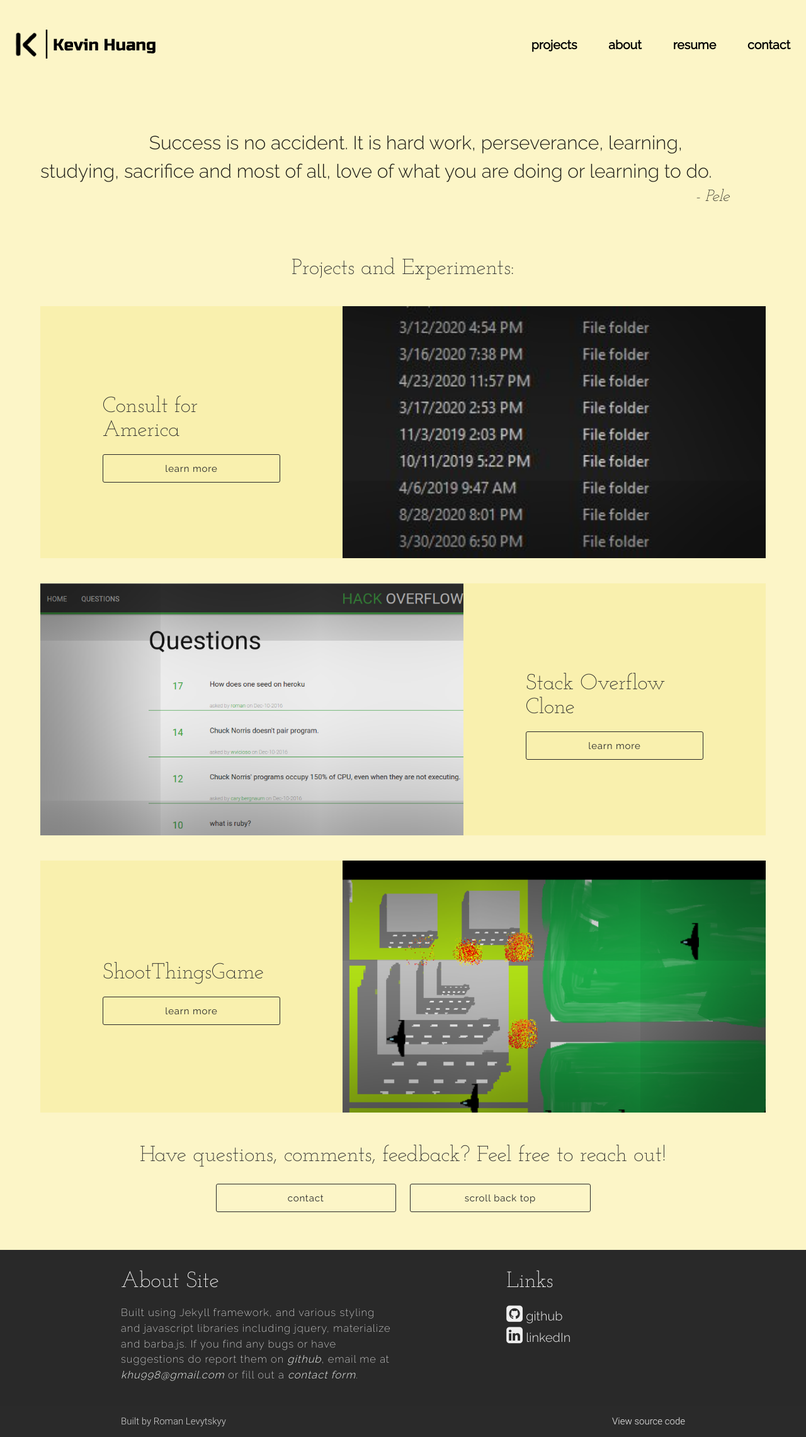
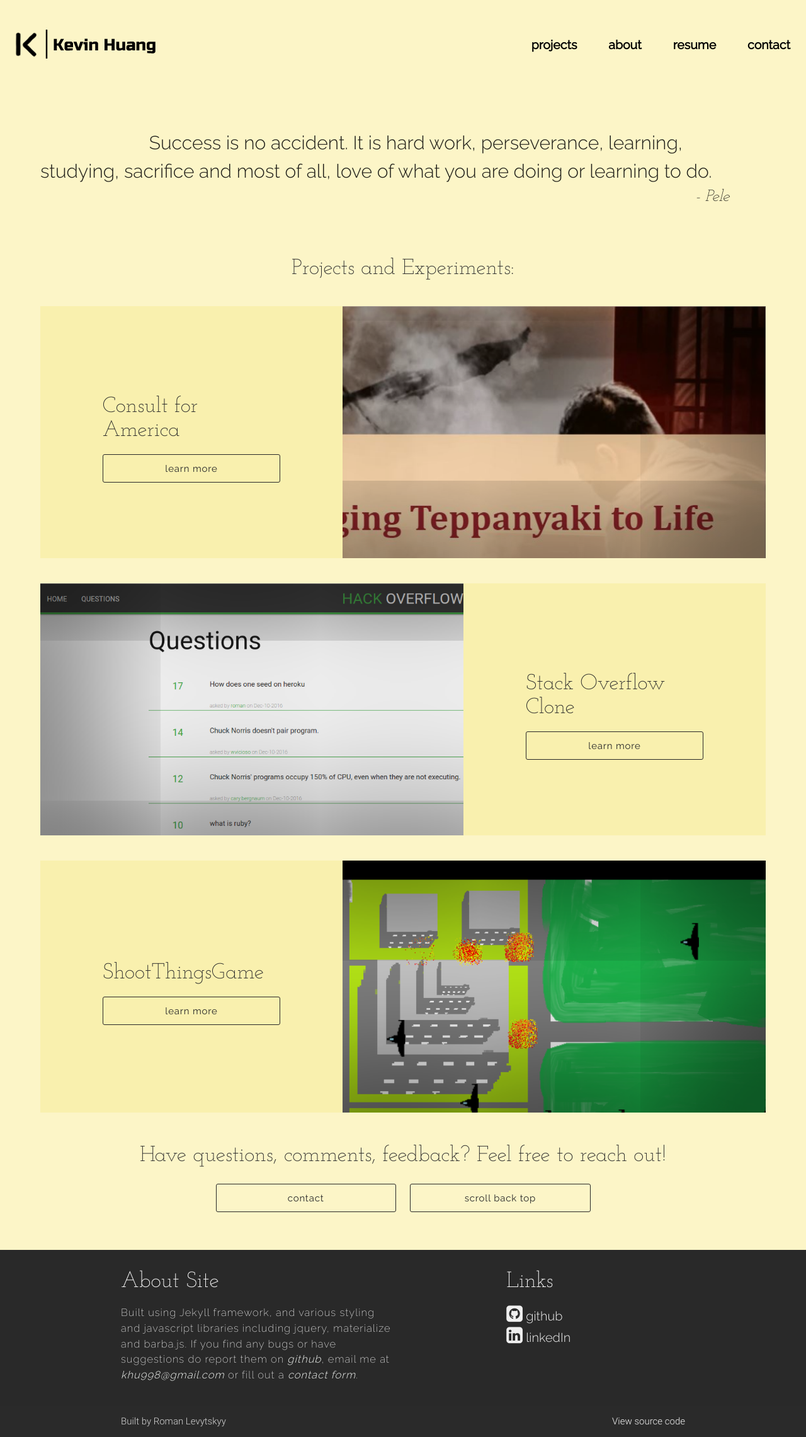
Before and after one commit to khu998/khu998.github.io, a Jekyll site: the page built from projects.html, in a window 1280 px wide. Shown: the whole page at 63% size. Built offline with Jekyll 4.4.1, drawn with Linux system fonts in a browser that asks for light colours; nearby versions of some CDN libraries.

Commit message:
Update projects.yml

```diff
--- a/_data/projects.yml
+++ b/_data/projects.yml
@@ -13,7 +13,7 @@
                   postgresql-plain,
                   heroku-original
                 ]
-  cover: /assets/images/project_covers/test.jpg
+  cover: /assets/images/project_covers/cfa-cover.jpg
   images: [
     '/assets/images/project_images/tic_tac_toe/tictactoe1.png',
     '/assets/images/project_images/tic_tac_toe/tictactoe2.png',
```
